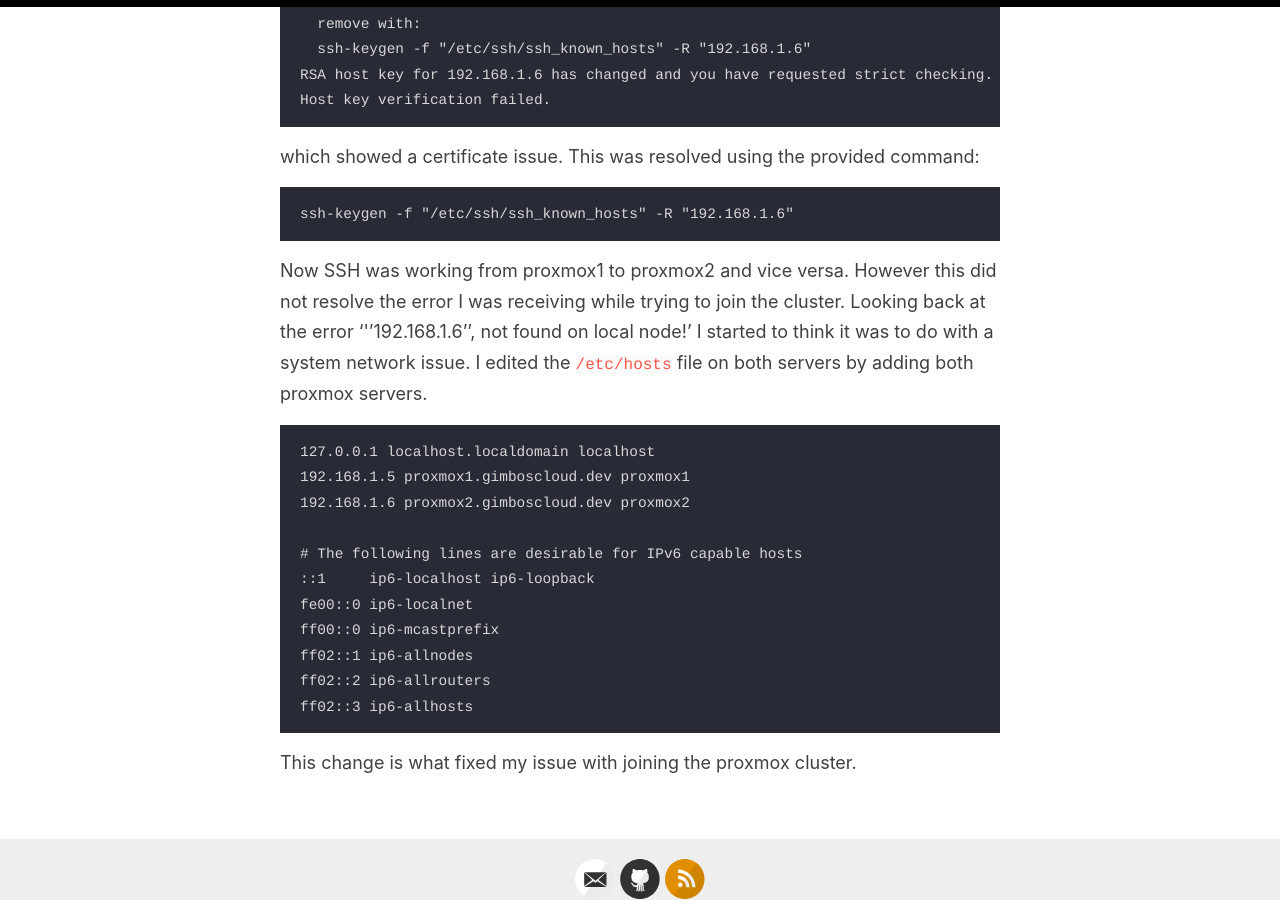
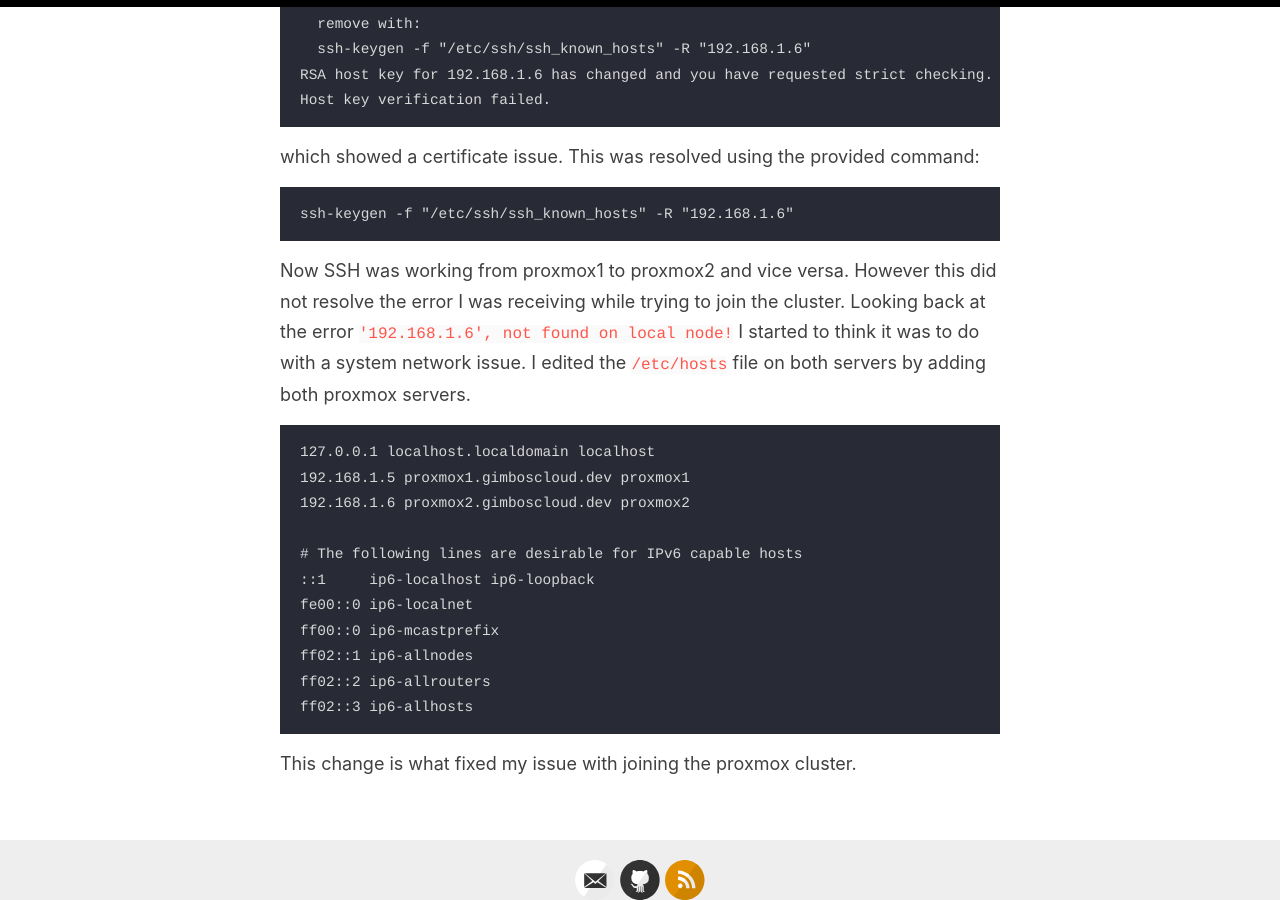
Before and after one commit to Gimb0/Gimb0.github.io, a Jekyll site: the page built from _posts/2022-06-21-Building-a-Proxmox-Environment.md, in a window 1280 px wide and 900 px high, scrolled down 1316 px. Built offline with Jekyll 4.4.1, drawn with Linux system fonts in a browser that asks for light colours.

````diff
--- a/_posts/2022-06-21-Building-a-Proxmox-Environment.md
+++ b/_posts/2022-06-21-Building-a-Proxmox-Environment.md
@@ -60,7 +60,7 @@ ssh-keygen -f "/etc/ssh/ssh_known_hosts" -R "192.168.1.6"
 
 Now SSH was working from proxmox1 to proxmox2 and vice versa.
 However this did not resolve the error I was receiving while trying to join the cluster.
-Looking back at the error '''192.168.1.6'', not found on local node!' I started to think it was to do with a system network issue.
+Looking back at the error `'192.168.1.6', not found on local node!` I started to think it was to do with a system network issue.
 I edited the `/etc/hosts` file on both servers by adding both proxmox servers.
 
 ```
````
